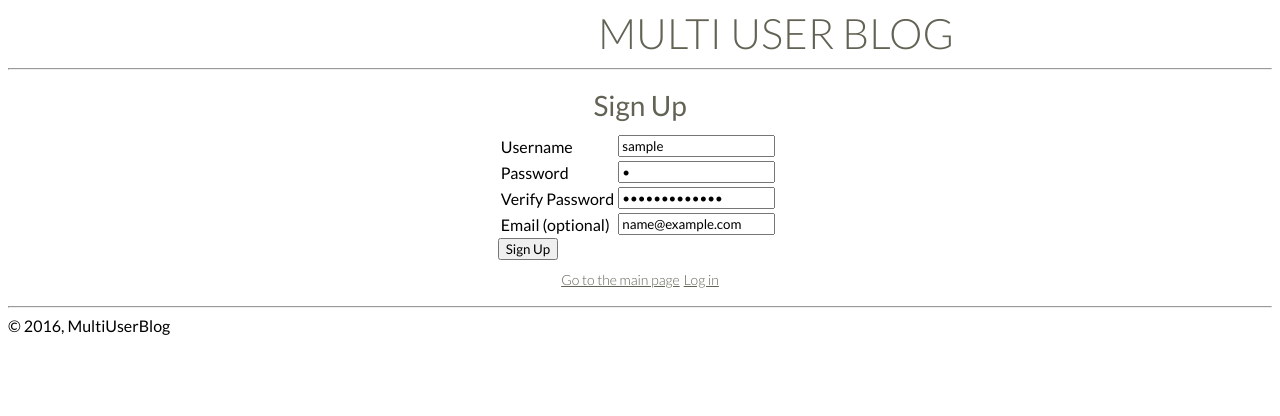
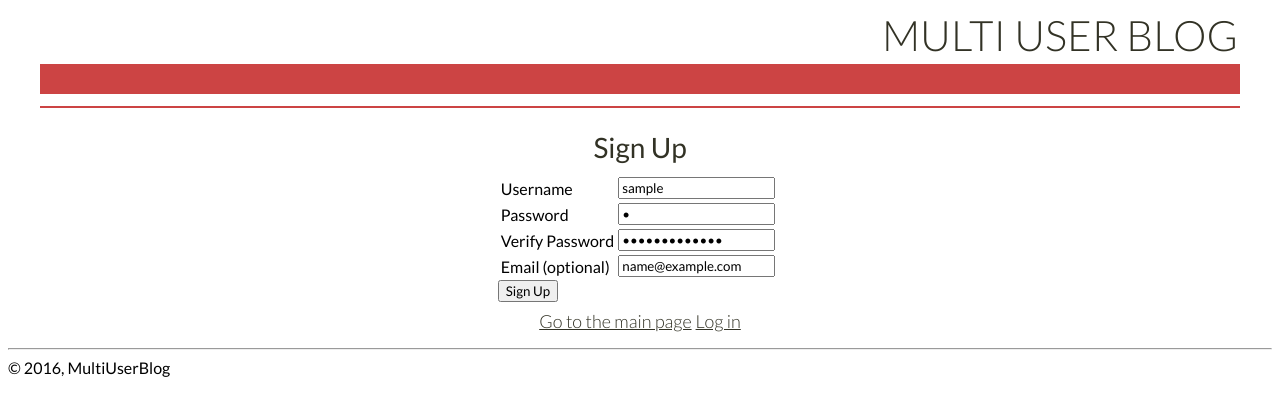
Before and after one commit to HedgehogInDaFog/MultiUserBlog, a Python web app: template templates/signup.html in a window 1280 px wide. Shown: the top 416 px of the page. Run offline with Jinja, Linux system fonts and the light colour scheme; the template is opened without the code that fills it: most values are stand-ins (such as "Sample title", 1, 10 or a date in 2020).

Commit message:
Beautify

```diff
--- a/css/main.css
+++ b/css/main.css
@@ -8,36 +8,30 @@
 
 a,
 p {
-    color: #626255;
-    font: 300 14px Lato;
+    color: #323225;
+    font: 300 18px Lato;
     margin: 2px;
 }
 
 h1 {
-    color: #626255;
+    color: #323225;
     font: 300 28px Lato;
     margin: 2px;
-    margin-bottom: 10px;
+    margin-bottom: 4px;
     text-transform: uppercase;
 }
 
 h2 {
-    color: #626255;
+    color: #323225;
     font: 400 24px Lato;
     margin: 10px;
 }
 
 h3 {
-    color: #626255;
+    color: #323225;
     font: 400 14px Lato;
     margin: 2px;
     text-transform: uppercase;
-}
-
-h4 {
-    color: #626255;
-    font: 300 28px Lato;
-    margin: 2px;
 }
 
 img {
@@ -77,12 +69,13 @@ img {
 }
 
 .header-titles {
+    width: 100%;
     text-align: right;
-    width: 75%;
+    justify-content: right;
 }
 
 .line {
-    background-color: #626255;
+    background-color: #cc4444;
     height: 1px;
     margin-bottom: 12px;
     margin-top: 12px;
@@ -90,20 +83,14 @@ img {
     width: 100%;
 }
 
-.logo {
-    max-width: 100px;
+.purple {
+    color: #cc4444;
 }
 
-.logo-cont {
-    width: 25%;
-}
-
-.small-blocks {
-    margin-bottom: 18px;
-    margin: 4px;
-    max-width: 600px;
-    text-align: center;
+.purple-line {
+    background-color: #cc4444;
     width: 100%;
+    height: 30px;
 }
 
 .post {
--- a/templates/base.html
+++ b/templates/base.html
@@ -10,15 +10,17 @@
     {% endblock %}
 </head>
 <body>
+	<div class="container">
     <div class="header-titles">
 	  <h1>Multi User Blog</h1>
+    <div class="purple-line"></div>
 	  {% block hello %}{% endblock %}
     </div>
-    <hr>
+    <div class="line"></div>
+  </div>
   <div class="container">
       {% block content %}{% endblock %}
   </div>
-
   <div id="footer">
     <hr>
     &copy; 2016, MultiUserBlog
--- a/templates/blog.html
+++ b/templates/blog.html
@@ -4,7 +4,7 @@
 
 {% block hello %}
 {% if user != 'Anonymous' %}
-<h3>You logged in as {{ user }} </h3>
+<h3>You logged in as <span class="purple"> {{ user }} </span></h3>
 <a href="/blog/logout">Logout</a>
 {% else %}
 <h3>You didn't logged in. </h3>
@@ -16,9 +16,6 @@
 
 {% block content %}
 
-  <a href="/blog/newpost">New post</a>
-  <br><br>
-
 {% block postcontent %}
 {% endblock %}
 
```
Also changed, not shown: other parts of css/main.css (+51 -11 lines), templates/post.html (+6 -2 lines). Lines whose indentation alone changed are shown as unchanged.
